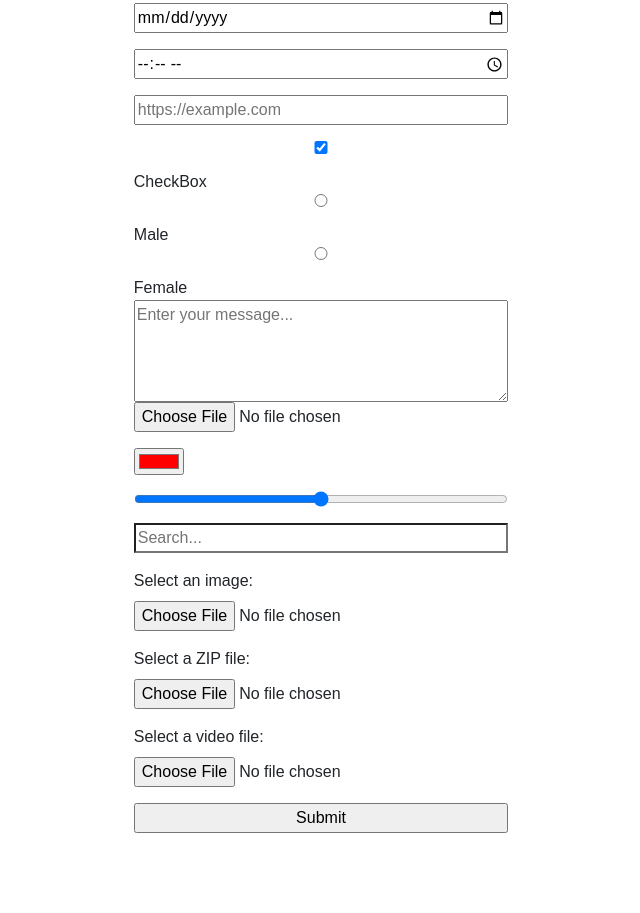
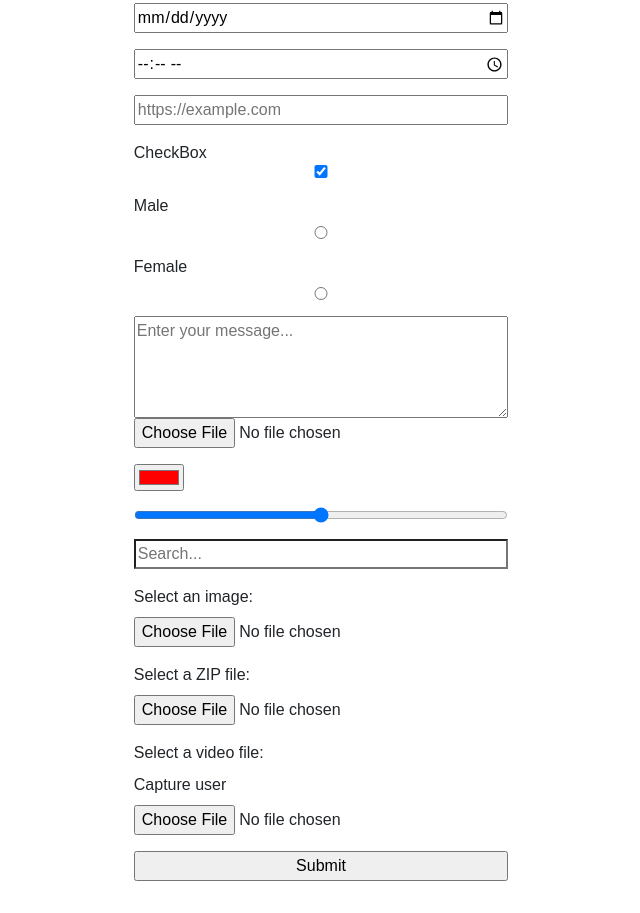
Before and after one commit to Anaskhaan/day-3, a plain HTML site: page index.html in a window 1280 px wide. Shown: the part 243-1156 px from the top of the page, without its empty margins (319-959 px from the left). Before the commit the page ends 1108 px from the top, so only its background shows below. Drawn offline with nearby package versions, Linux system fonts and the light colour scheme; files that its build step writes are made by us from their sources.

Commit message:
some minor changes

```diff
--- a/index.html
+++ b/index.html
@@ -47,9 +47,12 @@
           placeholder="https://example.com"
           required
         />
-        <input type="checkbox" name="subscribe" checked /> CheckBox
-        <input type="radio" name="gender" value="male" /> Male
-        <input type="radio" name="gender" value="female" /> Female
+        <span>CheckBox</span>
+        <input type="checkbox" name="subscribe" checked />
+        <label for="male">Male</label>
+        <input type="radio" name="gender" value="male" />
+        <label for="female">Female</label>
+        <input type="radio" name="gender" value="female" />
         <textarea
           name="message"
           rows="4"
@@ -59,13 +62,20 @@
         <input type="file" name="file-upload" required />
         <input type="color" name="color" value="#ff0000" />
         <input type="range" name="volume" min="0" max="100" value="50" />
-        <input type="search" name="search" placeholder="Search..." />
+        <input type="search" name="search" placeholder="Search..." required />
         <label for="image">Select an image:</label>
-        <input type="file" id="image" name="image" accept="image/*" />
+        <input type="file" id="image" name="image" accept="image/*" required />
         <label for="zipFile">Select a ZIP file:</label>
         <input type="file" id="zipFile" name="zipFile" accept=".zip" />
         <label for="videoFile">Select a video file:</label>
-        <input type="file" id="videoFile" name="videoFile" accept="video/*" />
+        <!-- <input
+          type="file"
+          accept="video/*"
+          id="videoInput"
+          onchange="loadVideo()"
+        />-->
+        <label for="recorder">Capture user</label>
+        <input type="file" accept="video/*" capture="camera" id="recorder" />
         <input type="submit" name="submit" id="" />
       </form>
     </div>
--- a/style.css
+++ b/style.css
@@ -21,3 +21,6 @@ form {
 form > input {
   margin-bottom: 1rem;
 }
+form > video {
+  margin-bottom: 1rem;
+}
```
